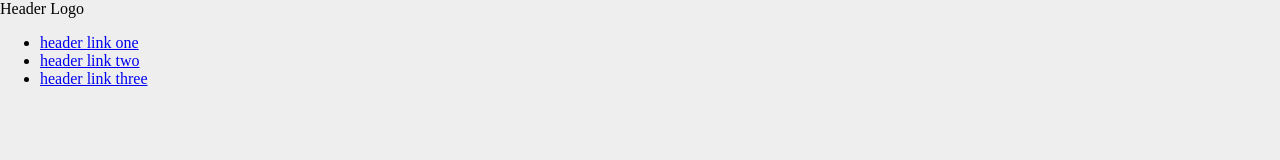
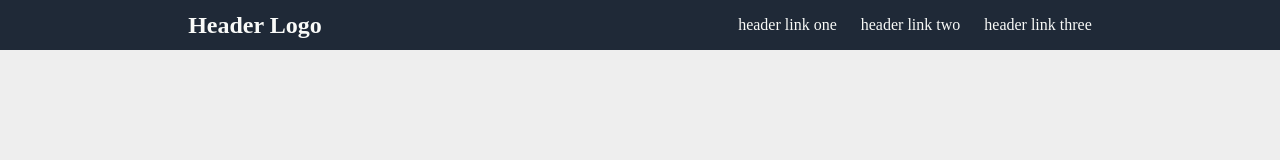
Before and after one commit to CasualV1/landing-page, a plain HTML site: page index.html in a window 1280 px wide. Drawn offline with Linux system fonts and the light colour scheme.

Commit message:
Clean up header
Did the first real edits to the page. Gave the header background the
1F2937 hex. Spaced around the logos and links with flexbox. Gave both
text a hex color of #F9FAF8. Removed the bullet points, and underline
from the links while spacing them with a gap of 24px. Also made the
logo font 24px, and gave it a font weight of bolder.

```diff
--- a/index.html
+++ b/index.html
@@ -9,12 +9,17 @@
 </head>
 <body>
     <div class="header">
+        <div class="left">
         <div class="logo">Header Logo
+            </div>
         </div>
+        <div class="right">
         <ul class="links">
             <li><a href="google.com">header link one</a></li>
             <li><a href="google.com">header link two</a></li>
             <li><a href="google.com">header link three</a></li>
+            </div>
+        </div>
         </ul>
     </div>
 
--- a/styles.css
+++ b/styles.css
@@ -3,3 +3,27 @@ body {
     background-color: #eee;
     font-family: 'Times New Roman', Times, serif
 }
+
+a {
+    text-decoration: none;
+    color: #F9FAF8;
+}
+
+ul {
+    list-style-type: none;
+    display: flex;
+    gap: 24px;
+}
+
+.header {
+    background-color: #1F2937;
+    display: flex;
+    justify-content: space-around;
+}
+
+.left {
+    margin-top: 12px;
+    font-size: 24px;
+    font-weight: bolder;
+    color: #F9FAF8;
+}
```
